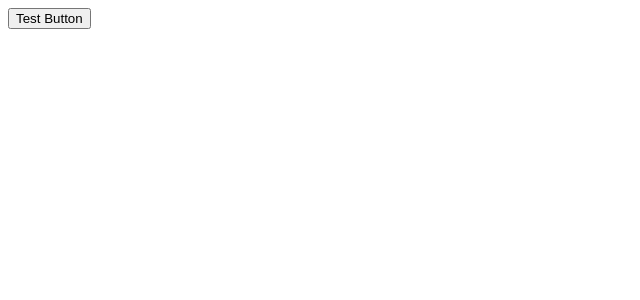
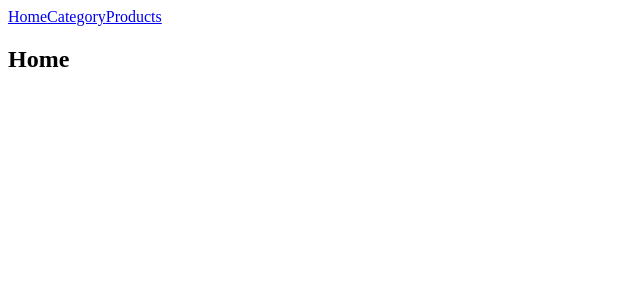
Before and after one commit to justtoconfirm/react-workshop, a React app: page / in a window 1280 px wide. Shown: the top 300 px of the page, without its empty margins (0-640 px from the left). Built offline with nearby package versions, Linux system fonts and the light colour scheme; the HTML template or start-up script is replaced by a standard one.

Commit message:
Setup of Routes and Links

```diff
--- a/src/js/components/App.js
+++ b/src/js/components/App.js
@@ -1,10 +1,44 @@
 import React from 'react'
+import { Link, Route } from 'react-router-dom'
+// import { Link, Route, Switch } from 'react-router-dom'
 
-import Button from './presentational/atoms/button/Button'
+// import Button from './presentational/atoms/button/Button'
+
+/* Home component */
+const Home = () => (
+  <div>
+    <h2>Home</h2>
+  </div>
+)
+
+/* Category component */
+const Category = () => (
+  <div>
+    <h2>Category</h2>
+  </div>
+)
+
+/* Products component */
+const Products = () => (
+  <div>
+    <h2>Products</h2>
+  </div>
+)
 
 const App = () => {
   return (
-    <Button theme='primary' isFullWidth>Test Button</Button>
+  /* <Button theme='primary' isFullWidth>Test Button</Button> */
+  /* Route components are rendered. if the path prop matches the current URL */
+
+    <div>
+      <Link to='/'>Home</Link>
+      <Link to='/category'>Category</Link>
+      <Link to='/products'>Products</Link>
+
+      <Route path='/' component={Home} />
+      <Route path='/category' component={Category} />
+      <Route path='/products' component={Products} />
+    </div>
   )
 }
 
```
Also changed, not shown: 1 other file (tests, documents, lock files or other folders).
